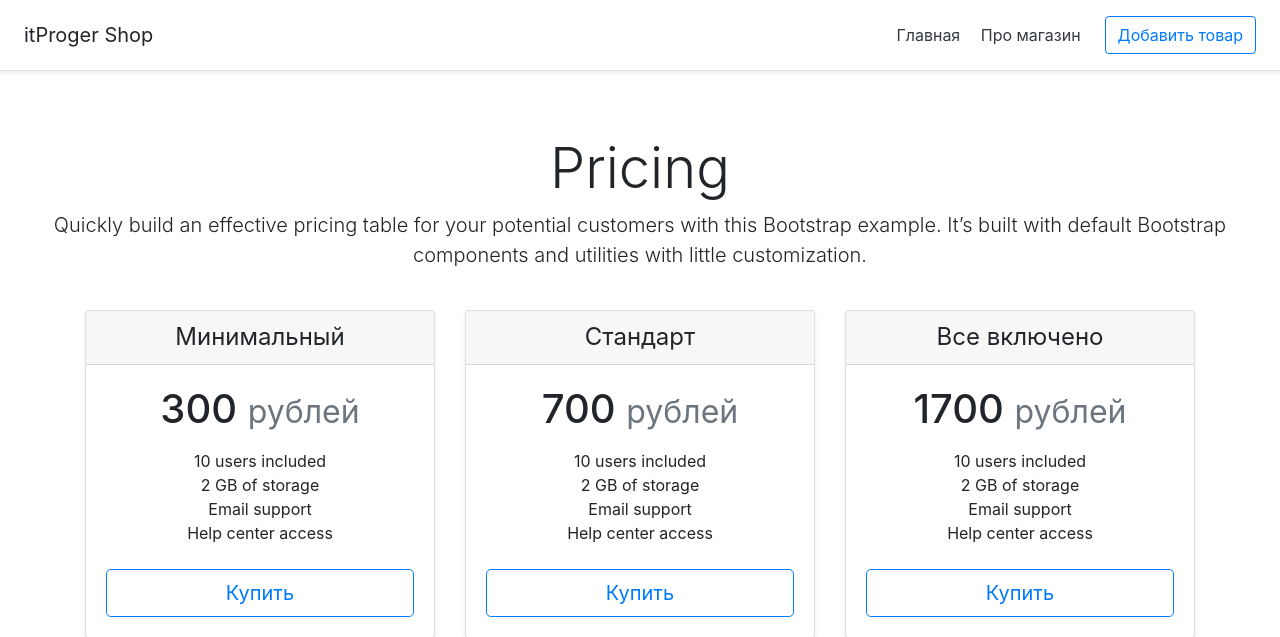
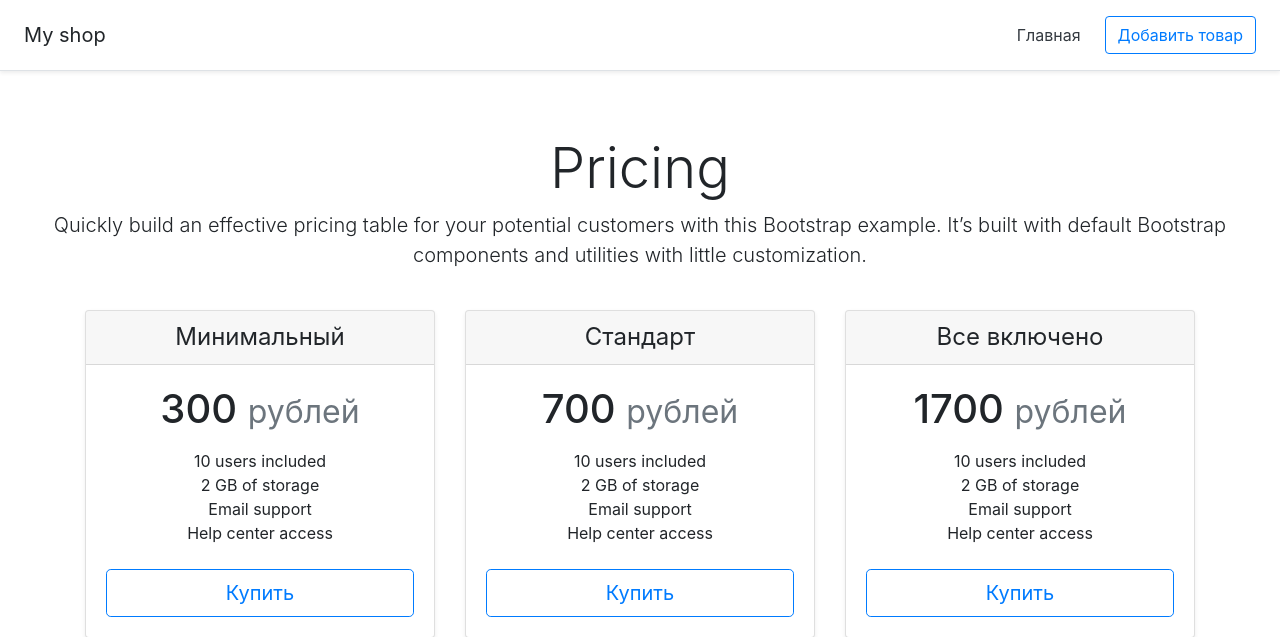
Before and after one commit to SenchGalimov/Liceum_project, a Flask app: page / in a window 1280 px wide. Shown: the top 637 px of the page. Run offline with Flask 2, Linux system fonts and the light colour scheme; data comes from the database, SQL or seed files in the repository; some libraries are stand-ins or nearby versions.

Commit message:
Update base.html

```diff
--- a/templates/base.html
+++ b/templates/base.html
@@ -10,10 +10,9 @@
 </head>
 <body>
 <div class="d-flex flex-column flex-md-row align-items-center p-3 px-md-4 mb-3 bg-white border-bottom shadow-sm">
-  <h5 class="my-0 mr-md-auto font-weight-normal">itProger Shop</h5>
+  <h5 class="my-0 mr-md-auto font-weight-normal">My shop</h5>
   <nav class="my-2 my-md-0 mr-md-3">
     <a class="p-2 text-dark" href="/">Главная</a>
-    <a class="p-2 text-dark" href="/about">Про магазин</a>
   </nav>
   <a class="btn btn-outline-primary" href="/create">Добавить товар</a>
 </div>
```
